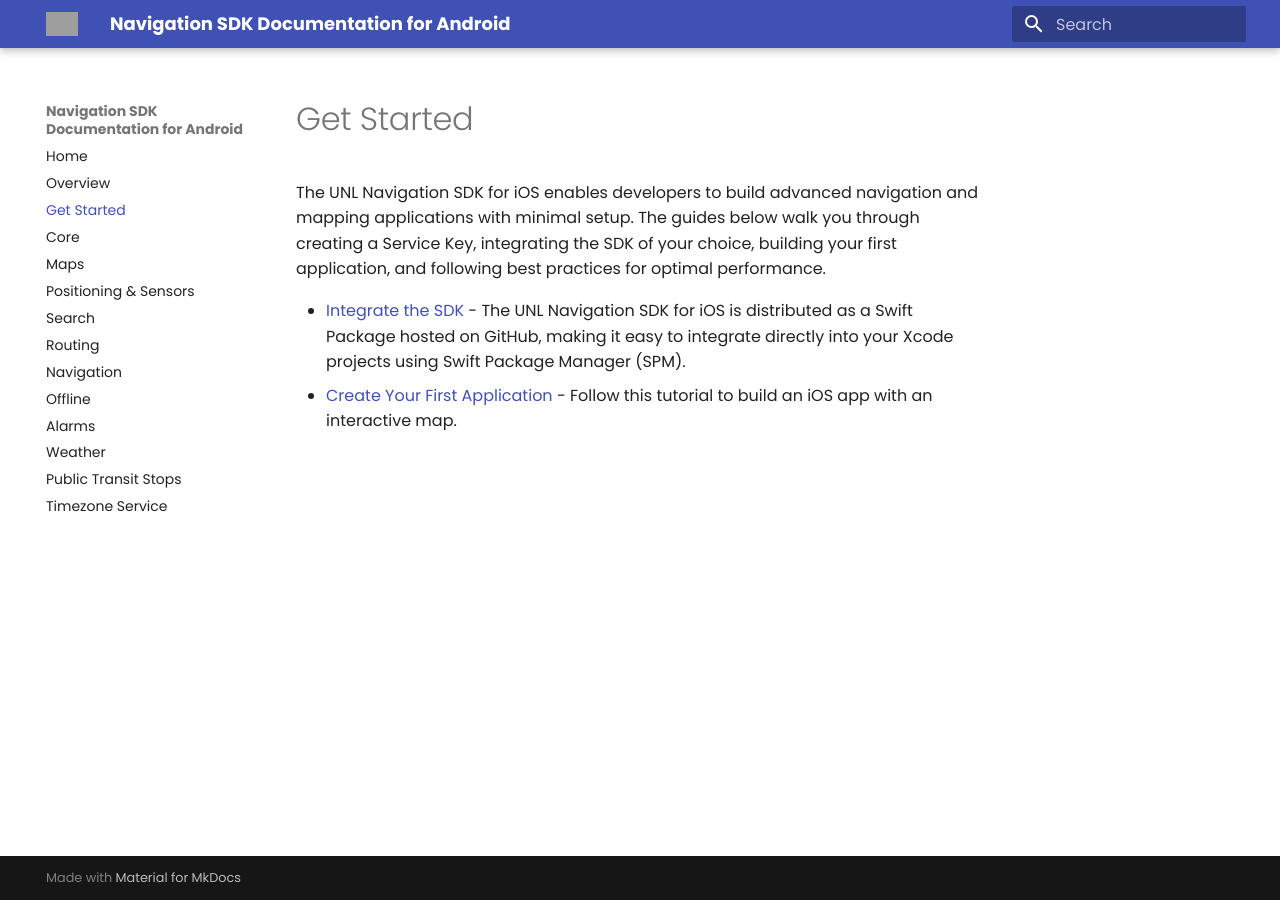
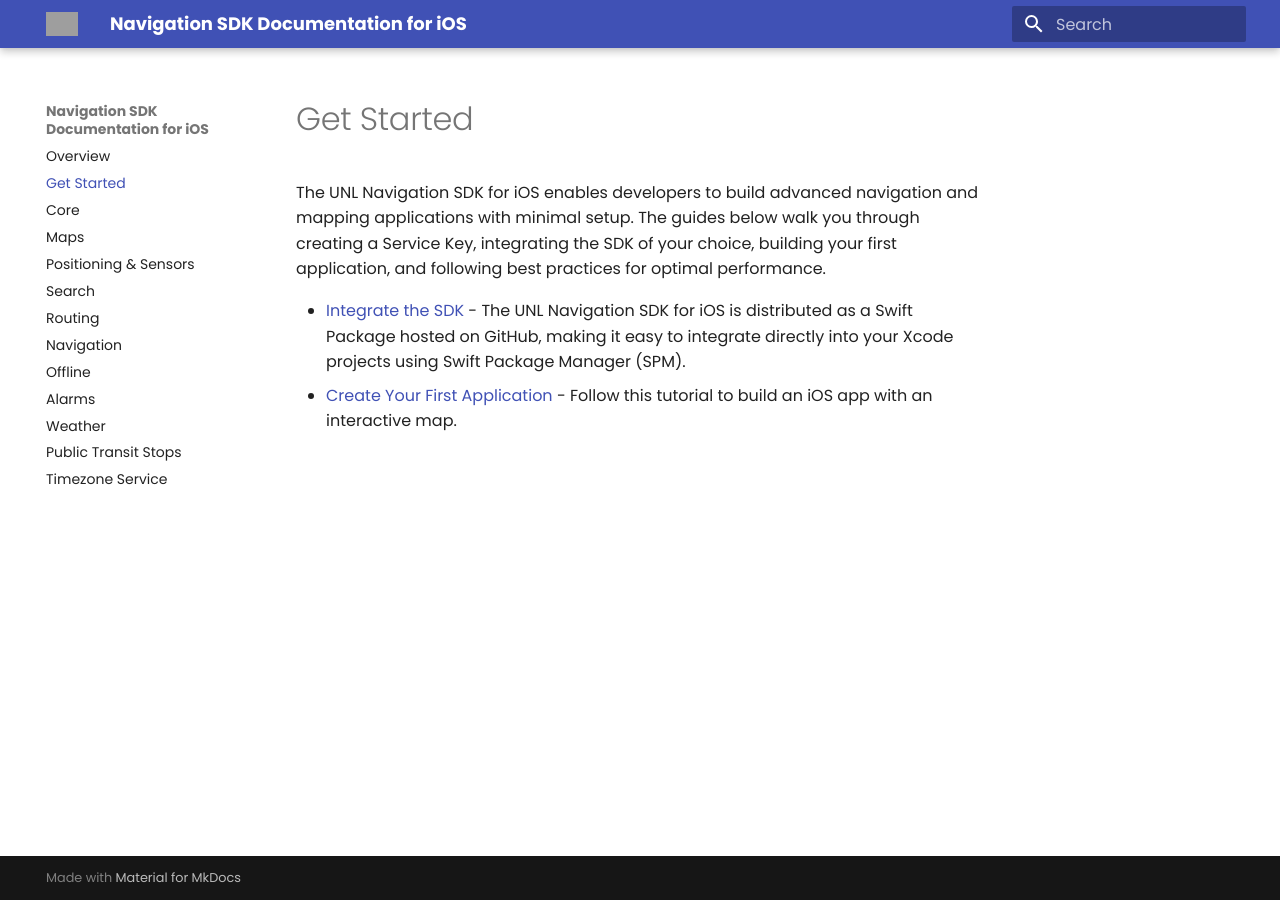
Before and after one commit to u-n-l/navigation-sdk-ios-docs, an MkDocs documentation site: the page built from docs/02-Get Started/index.md, in a window 1280 px wide. Built offline with MkDocs 1.6.1 and Material for MkDocs 9.7.7, drawn with Linux system fonts in a browser that asks for light colours; grey boxes are pictures that could not be loaded.

Commit message:
Update mkdocs.yml

```diff
--- a/mkdocs.yml
+++ b/mkdocs.yml
@@ -1,5 +1,5 @@
-site_name: Navigation SDK Documentation for Android
-site_url: https://u-n-l.github.io/navigation-sdk-android-docs/
+site_name: Navigation SDK Documentation for iOS
+site_url: https://u-n-l.github.io/navigation-sdk-ios-docs/
 theme:
   name: material
   logo: assets/UNL logo_white.svg
@@ -23,7 +23,6 @@ markdown_extensions:
       permalink: true
   - pymdownx.details
 nav:
-  - Home: index.md
   - Overview: 01-Overview/index.md
   - Get Started: 02-Get Started/index.md
   - Core: 03-Core/index.md
```
